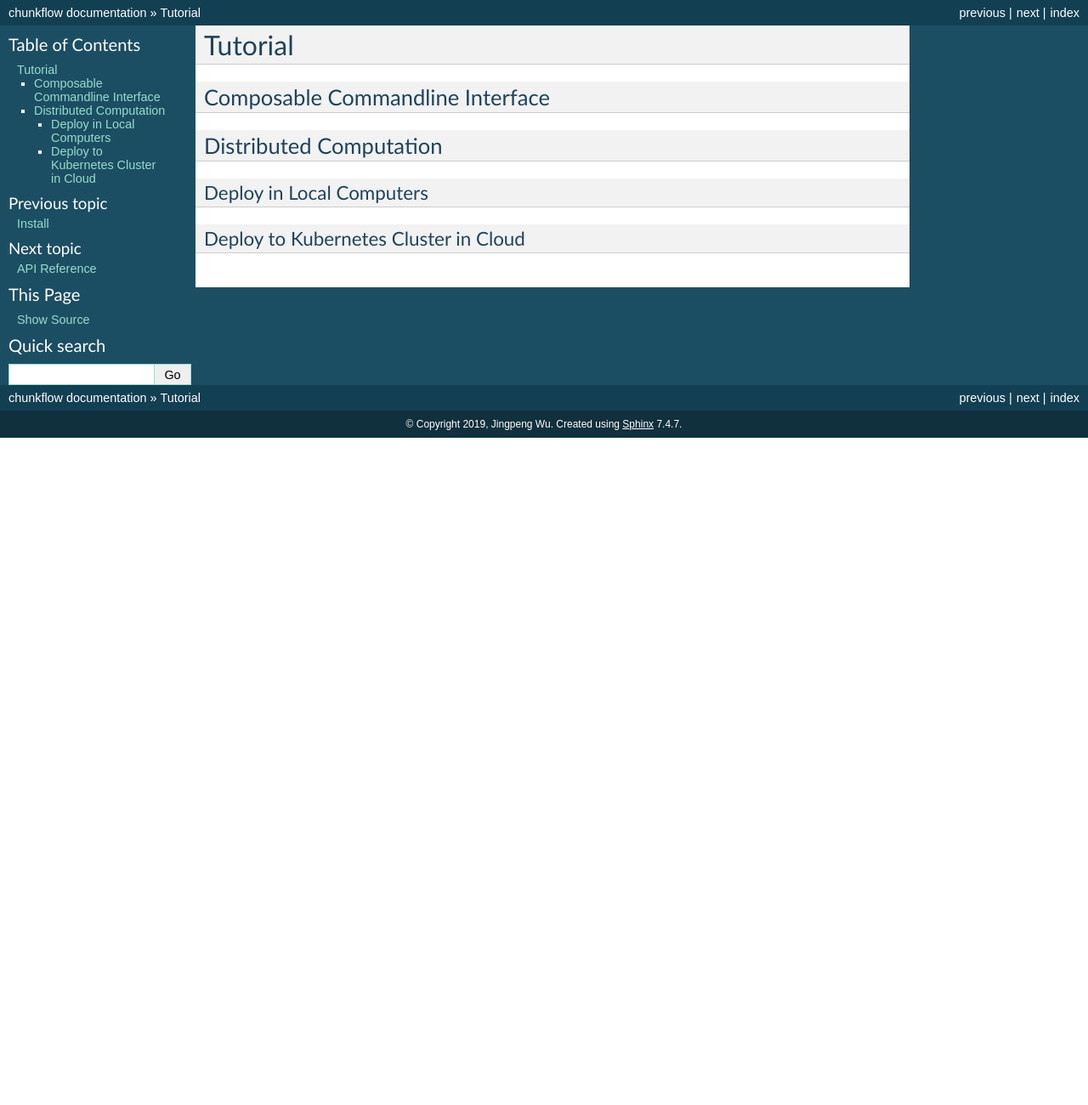
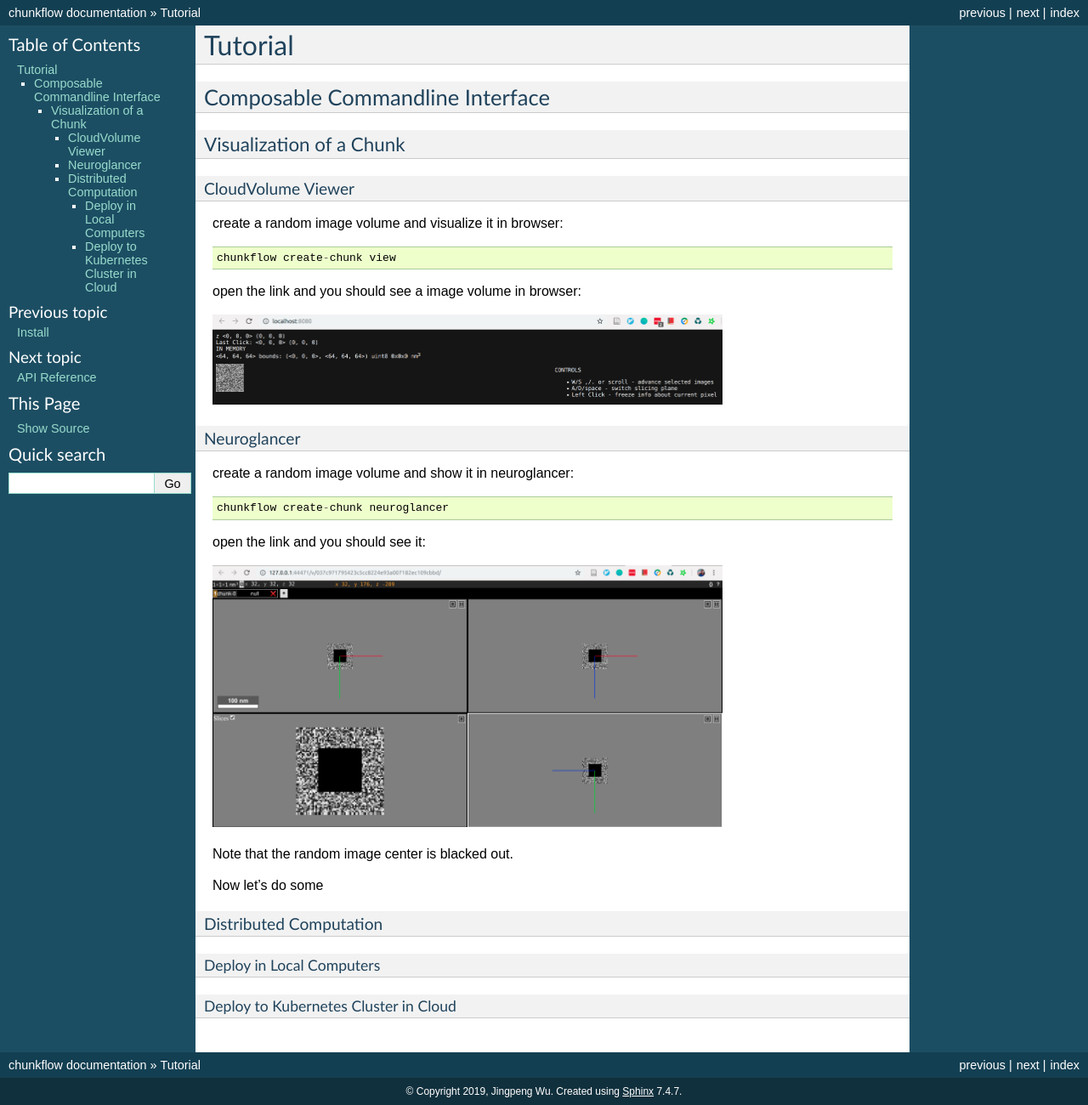
Before and after one commit to seung-lab/chunkflow, a Sphinx documentation site: the page built from docs/source/tutorial.rst, in a window 1280 px wide. Shown: the whole page at 85% size. Built offline with Sphinx 7.4.7, drawn with Linux system fonts in a browser that asks for light colours; before the commit the page ends 900 px from its top, so only the background shows below that.

Commit message:
add tutorial for visualization

```diff
--- a/docs/source/tutorial.rst
+++ b/docs/source/tutorial.rst
@@ -1,10 +1,44 @@
 .. _tutorial:
 
 Tutorial
-===========
+##############
+
 
 Composable Commandline Interface
+*********************************
+
+Visualization of a Chunk
+==========================
+
+CloudVolume Viewer
+--------------------------------------
+create a random image volume and visualize it in browser::
+
+    chunkflow create-chunk view
+
+open the link and you should see a image volume in browser:
+
+|random_image_in_cloudvolume_viewer|
+
+.. |random_image_in_cloudvolume_viewer| image:: _static/image/random_image_in_cloudvolume_viewer.png
+    :width: 600
+
+Neuroglancer
 ---------------------------------
+create a random image volume and show it in neuroglancer::
+
+    chunkflow create-chunk neuroglancer
+
+open the link and you should see it:
+
+|random_image_in_neuroglancer|
+
+.. |random_image_in_neuroglancer| image:: _static/image/random_image_in_neuroglancer.png
+    :width: 600
+
+Note that the random image center is blacked out.
+
+Now let's do some
 
 Distributed Computation
 ---------------------------
```
Also changed, not shown: docs/source/_static/image/random_image_in_cloudvolume_viewer.png (added), docs/source/_static/image/random_image_in_neuroglancer.png (added).
